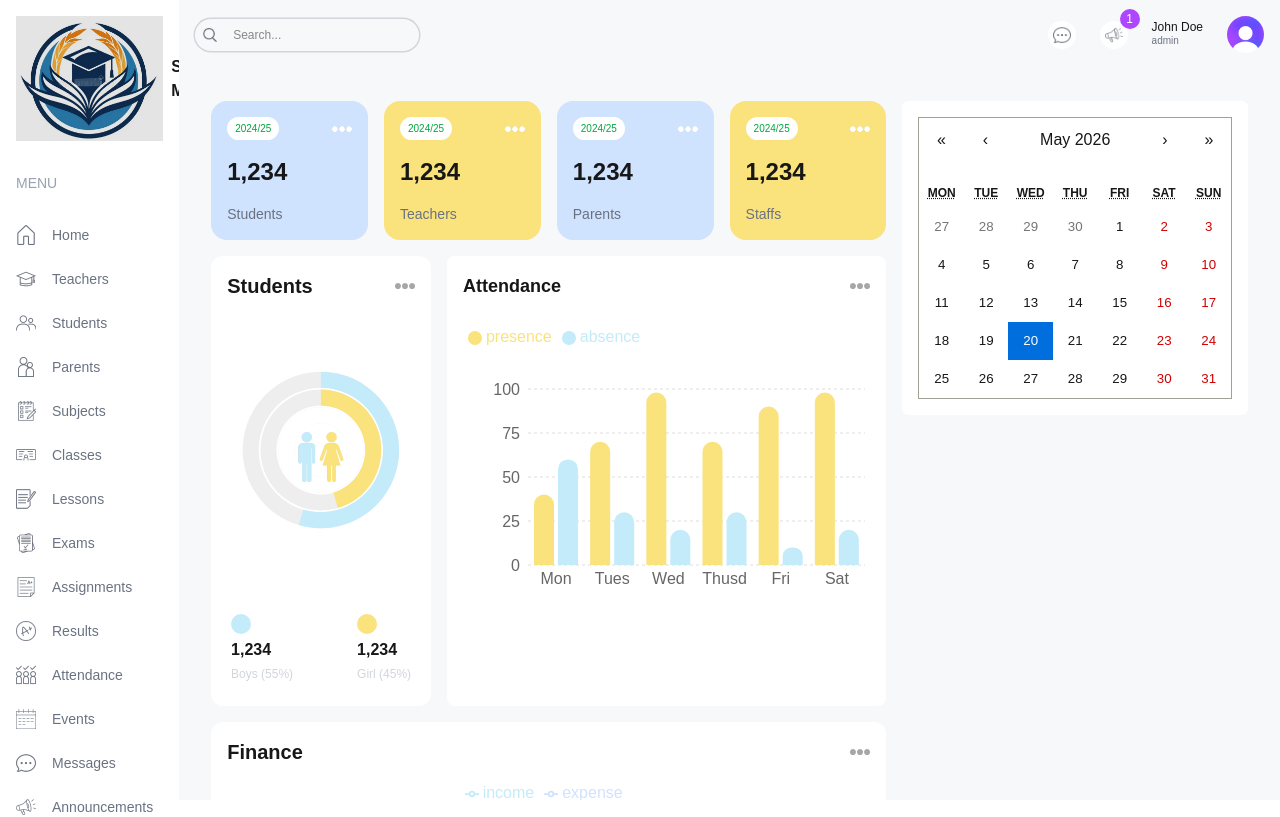
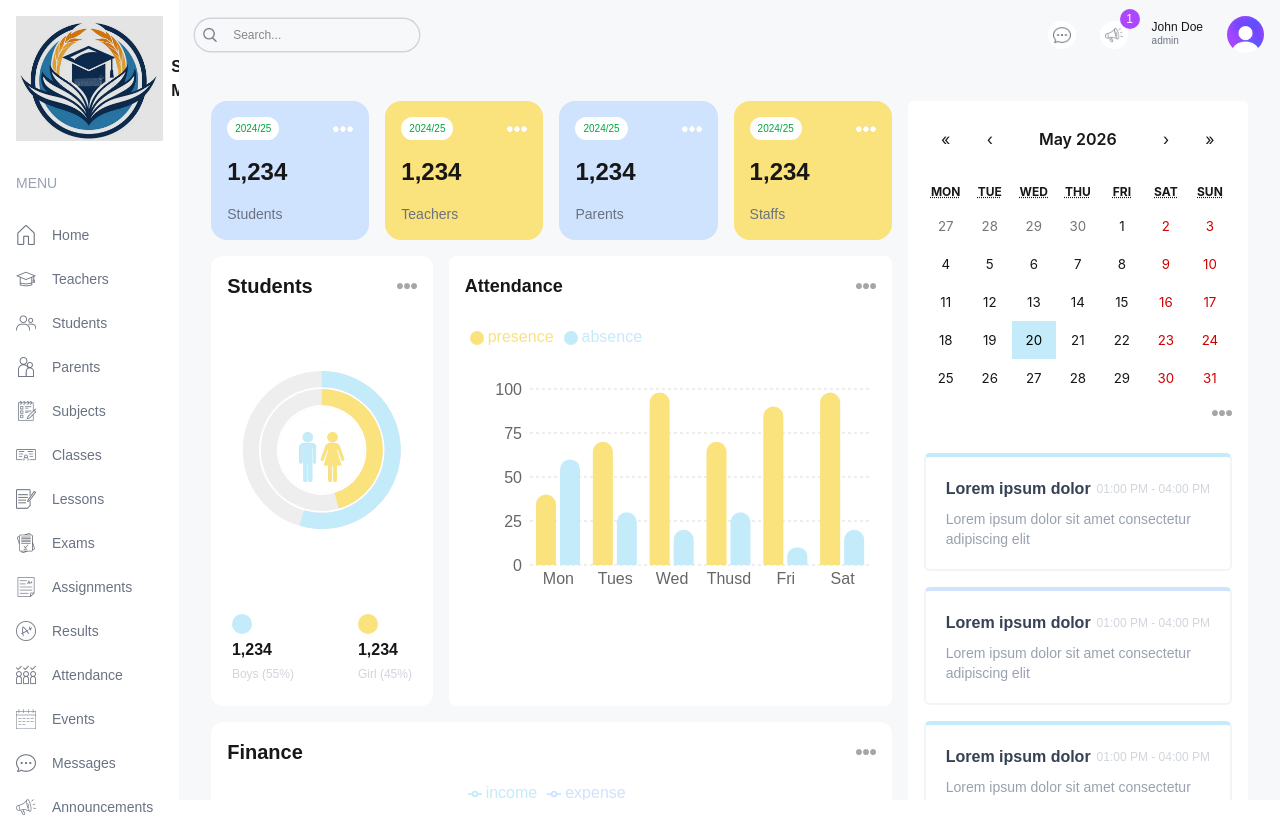
Before and after one commit to AKLIGO/Dashbord_sudent_Next_Js, a Next.js app: page /admin in a window 1280 px wide. Shown: the top 817 px of the page. Built offline with nearby package versions, Linux system fonts and the light colour scheme.

Commit message:
Ajout du composant finance; Annoucements

```diff
--- a/app/(dashboard)/admin/page.tsx
+++ b/app/(dashboard)/admin/page.tsx
@@ -6,6 +6,7 @@
 import UserCard from "@/components/UserCard";
 import FinanceChart from "@/components/FinanceChart";
 import EventCalendar from "@/components/EventCalendar";
+import Announcements from "@/components/Announcements";
 
 const admin = () => {
     return (
@@ -45,6 +46,7 @@
             {/*right side  */}
             <div className="w-full lg:w-1/3 flex flex-col gap-8">
                 <EventCalendar />
+                <Announcements />
             </div>
         </div>
     )
--- a/app/globals.css
+++ b/app/globals.css
@@ -32,3 +32,18 @@
   color: var(--foreground);
   font-family: Arial, Helvetica, sans-serif;
 }
+
+.react-calendar {
+  width: 100% !important;
+  border: none !important;
+  font-family: "Inter", sans-serif !important;
+}
+
+.react-calendar__navigation__label__labelText {
+  font-weight: 600;
+}
+
+.react-calendar__tile--active {
+  background-color: #C3EBFA !important;
+  color: black !important;
+}
--- /dev/null
+++ b/components/Announcements.tsx
@@ -0,0 +1,67 @@
+"use client";
+import Image from "next/image";
+
+
+
+const Announcements = () => {
+    return (
+        <div className="bg-white p-4 rounded-md">
+            <div className="flex items-center justify-between">
+                <h1 className="text-xl font-semibold">Announcements</h1>
+                <span className="text-xs text-gray-500">View All</span>
+            </div>
+            <div className="flex flex-col gap-4 mt-4 ">
+                <div className="bg-lamaSkyLight rounded-md p-4">
+                    <div className="flex items-center justify-between">
+                        <h2 className="font-medium">Lorem ipsum dolor sit</h2>
+                        <span className="text-xs text-gray-400 bg-white rounded-md px-1 py-1">2026-06-19</span>
+                    </div>
+                    <p className="text-gray-500 text-sm">Lorem ipsum dolor sit amet consectetur adipisicing elit. Quisquam, quod.
+                        Lorem ipsum dolor sit amet consectetur adipisicing elit.
+                        Rerum accusamus reiciendis mollitia
+
+                    </p>
+                </div>
+
+                <div className="bg-lamaPurpleLight rounded-md p-4">
+                    <div className="flex items-center justify-between">
+                        <h2 className="font-medium">Lorem ipsum dolor sit</h2>
+                        <span className="text-xs text-gray-400 bg-white rounded-md px-1 py-1">2026-06-19</span>
+                    </div>
+
+                    <p className="text-gray-500 text-sm">Lorem ipsum dolor sit amet consectetur adipisicing elit. Quisquam, quod.
+                        Lorem ipsum dolor sit amet consectetur adipisicing elit.
+                        Rerum accusamus reiciendis mollitia
+
+                    </p>
+                </div>
+
+                <div className="bg-lamaYellowLight rounded-md p-4">
+                    <div className="flex items-center justify-between">
+                        <h2 className="font-medium">Lorem ipsum dolor sit</h2>
+                        <span className="text-xs text-gray-400 bg-white rounded-md px-1 py-1">2026-06-19</span>
+                    </div>
+
+                    <p className="text-gray-500 text-sm">Lorem ipsum dolor sit amet consectetur adipisicing elit. Quisquam, quod.
+                        Lorem ipsum dolor sit amet consectetur adipisicing elit.
+                        Rerum accusamus reiciendis mollitia
+
+                    </p>
+                </div>
+                <div className="bg-lamaPurpleLight rounded-md p-4">
+                    <div className="flex items-center justify-between">
+                        <h2 className="font-medium">Lorem ipsum dolor sit</h2>
+                        <span className="text-xs text-gray-400 bg-white rounded-md px-1 py-1">2026-06-19</span>
+                    </div>
+                    <p className="text-gray-500 text-sm">Lorem ipsum dolor sit amet consectetur adipisicing elit. Quisquam, quod.
+                        Lorem ipsum dolor sit amet consectetur adipisicing elit.
+                        Rerum accusamus reiciendis mollitia
+
+                    </p>
+                </div>
+            </div>
+
+        </div>
+    )
+}
+export default Announcements
--- a/components/EventCalendar.tsx
+++ b/components/EventCalendar.tsx
@@ -2,10 +2,42 @@
 import { useState } from 'react';
 import Calendar from 'react-calendar';
 import "react-calendar/dist/Calendar.css";
-
+import Image from 'next/image';
 type ValuePiece = Date | null;
 
 type Value = ValuePiece | [ValuePiece, ValuePiece];
+
+const events = [
+    {
+        id: 1,
+        title: "Lorem ipsum dolor ",
+        time: "01:00 PM - 04:00 PM",
+        description: "Lorem ipsum dolor sit amet consectetur adipiscing elit",
+
+    }
+    , {
+        id: 2,
+        title: "Lorem ipsum dolor ",
+        time: "01:00 PM - 04:00 PM",
+        description: "Lorem ipsum dolor sit amet consectetur adipiscing elit",
+
+    },
+    {
+        id: 3,
+        title: "Lorem ipsum dolor ",
+        time: "01:00 PM - 04:00 PM",
+        description: "Lorem ipsum dolor sit amet consectetur adipiscing elit",
+
+    },
+    {
+        id: 4,
+        title: "Lorem ipsum dolor ",
+        time: "01:00 PM - 04:00 PM",
+        description: "Lorem ipsum dolor sit amet consectetur adipiscing elit",
+
+    }
+]
+
 
 const EventCalendar = () => {
     const [value, onChange] = useState<Value>(new Date());
@@ -13,6 +45,22 @@
     return (
         <div className='bg-white p-4 rounded-md'>
             <Calendar onChange={onChange} value={value} />
+
+            <div className='flex items-center justify-between'>
+                <h1 className='text-xl font-semibold my-4'></h1>
+                <Image src="/moreDark.png" alt="" width={20} height={20} />
+            </div>
+            <div className='flex flex-col gap-4 mt-6'>
+                {events.map(event => (
+                    <div className='p-5 rounded-md border-2 border-gray-100 border-t-4 odd:border-t-lamaSky even:border-t-lamaPurple' key={event.id}>
+                        <div className='flex items-center justify-between'>
+                            <h1 className='font-semibold text-gray-700'>{event.title}</h1>
+                            <span className='text-gray-300 text-xs'>{event.time}</span>
+                        </div>
+                        <p className='mt-2 text-gray-400 text-sm'>{event.description}</p>
+                    </div>
+                ))}
+            </div>
         </div>
     )
 }
```
